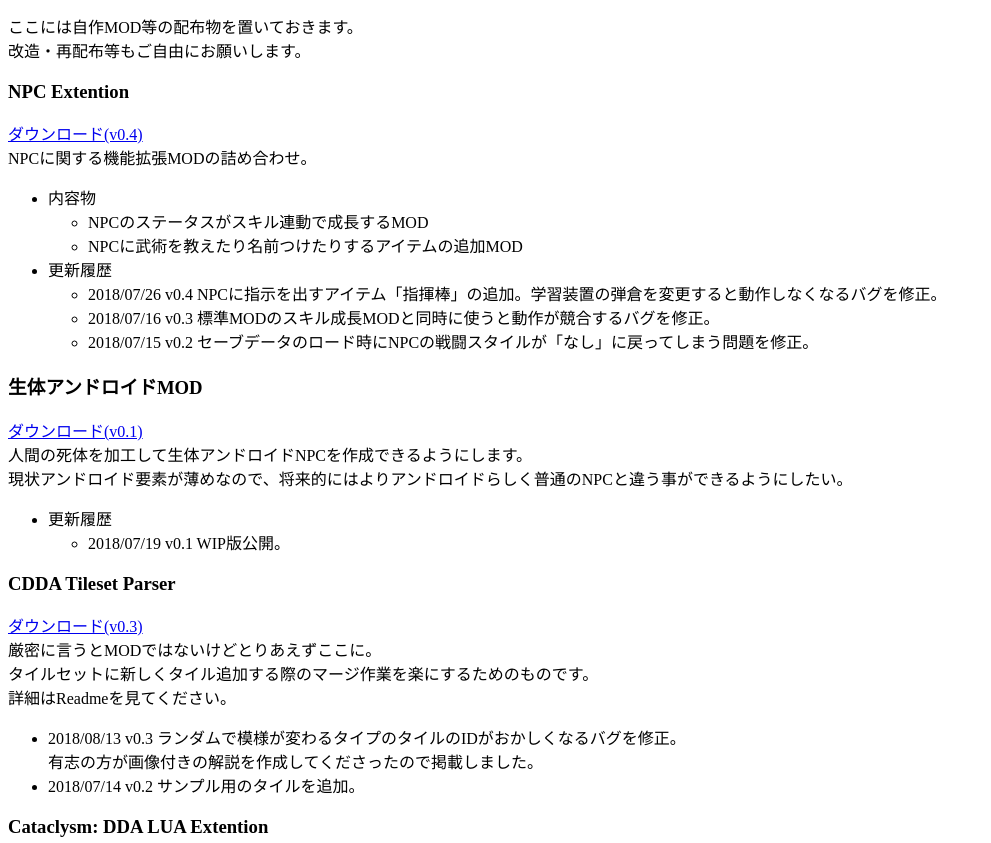
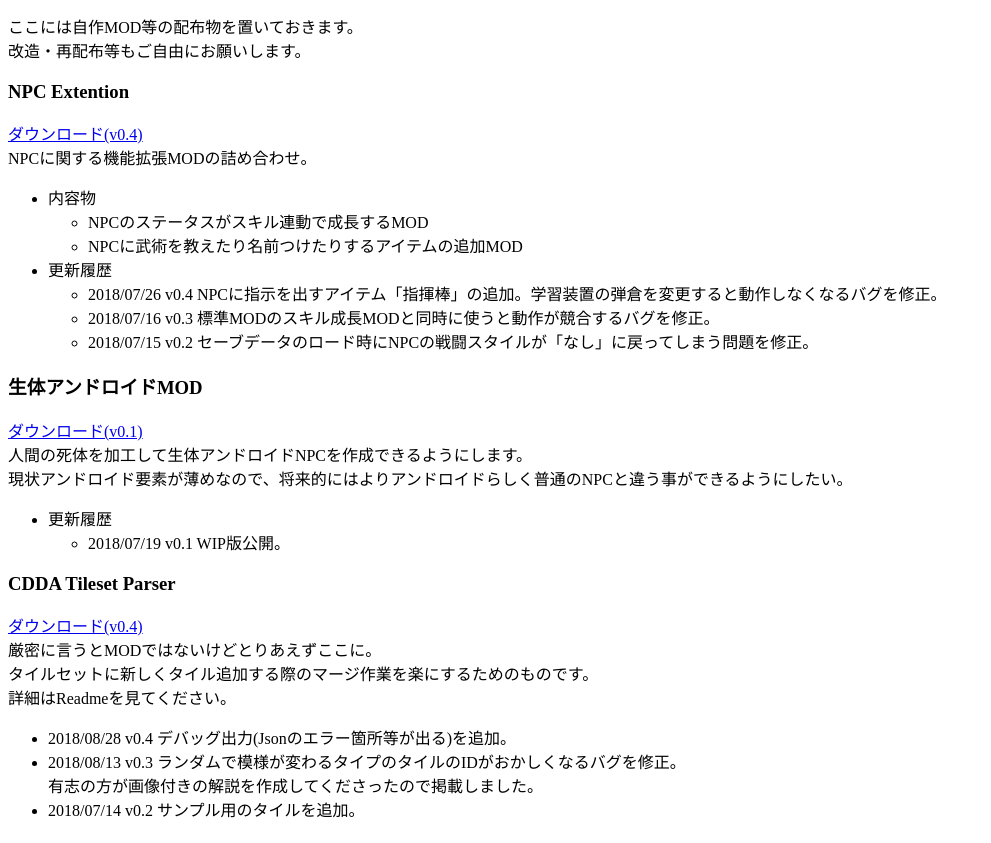
Before and after one commit to lispcoc/cdda_junkbox, a plain HTML site: page docs/mods/mods.html in a window 1280 px wide. Shown: the part 83-926 px from the top of the page, without its empty margins (0-991 px from the left). Drawn offline with Linux system fonts and the light colour scheme.

Commit message:
tilesetparser

```diff
--- a/docs/mods/mods.html
+++ b/docs/mods/mods.html
@@ -53,12 +53,15 @@
 
     <h3>CDDA Tileset Parser</h3>
     <p>
-        <a href="cdda_tile_parser_v0_3.zip">ダウンロード(v0.3)</a>
+        <a href="cdda_tile_parser_v0_4.zip">ダウンロード(v0.4)</a>
         <br> 厳密に言うとMODではないけどとりあえずここに。
         <br> タイルセットに新しくタイル追加する際のマージ作業を楽にするためのものです。
         <br> 詳細はReadmeを見てください。
     </p>
     <ul>
+        <li>
+            2018/08/28 v0.4 デバッグ出力(Jsonのエラー箇所等が出る)を追加。
+        </li>
         <li>
             2018/08/13 v0.3 ランダムで模様が変わるタイプのタイルのIDがおかしくなるバグを修正。<br> 有志の方が画像付きの解説を作成してくださったので掲載しました。
         </li>
```
Also changed, not shown: 1 other file.
